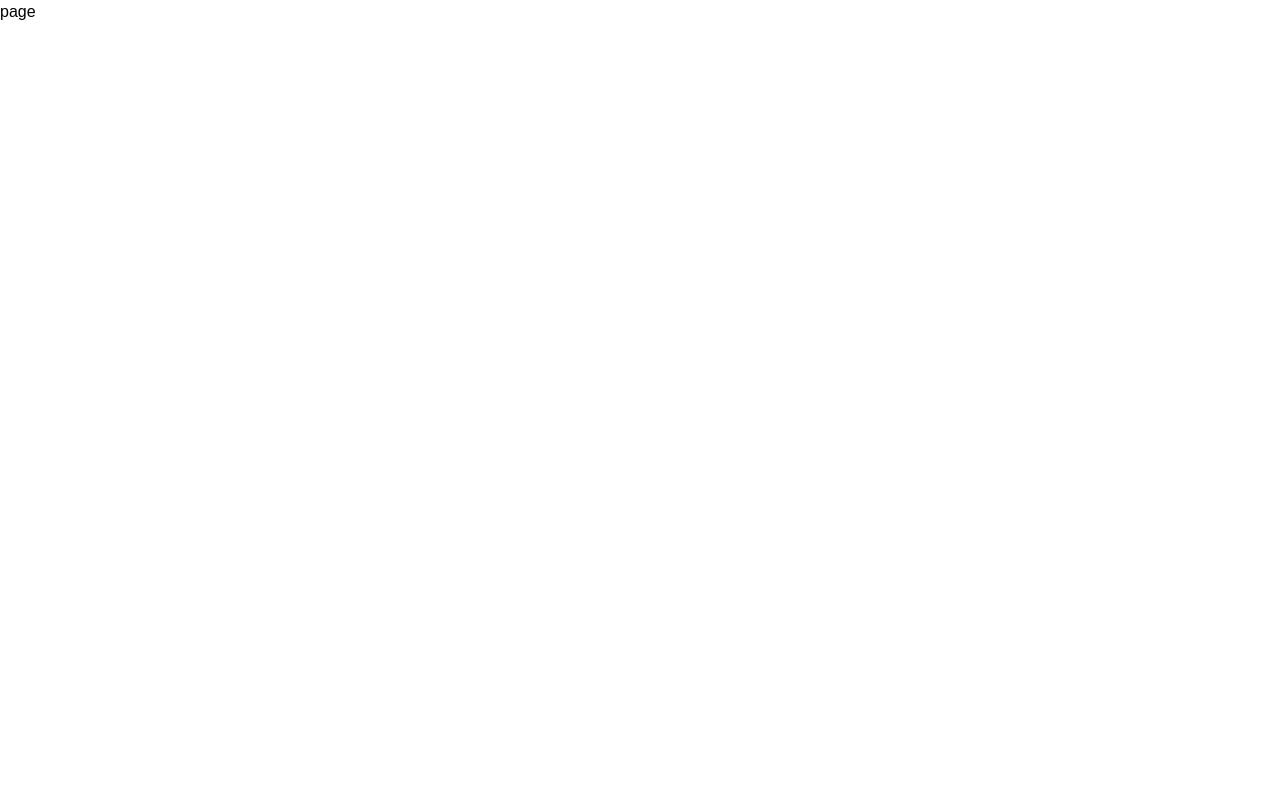
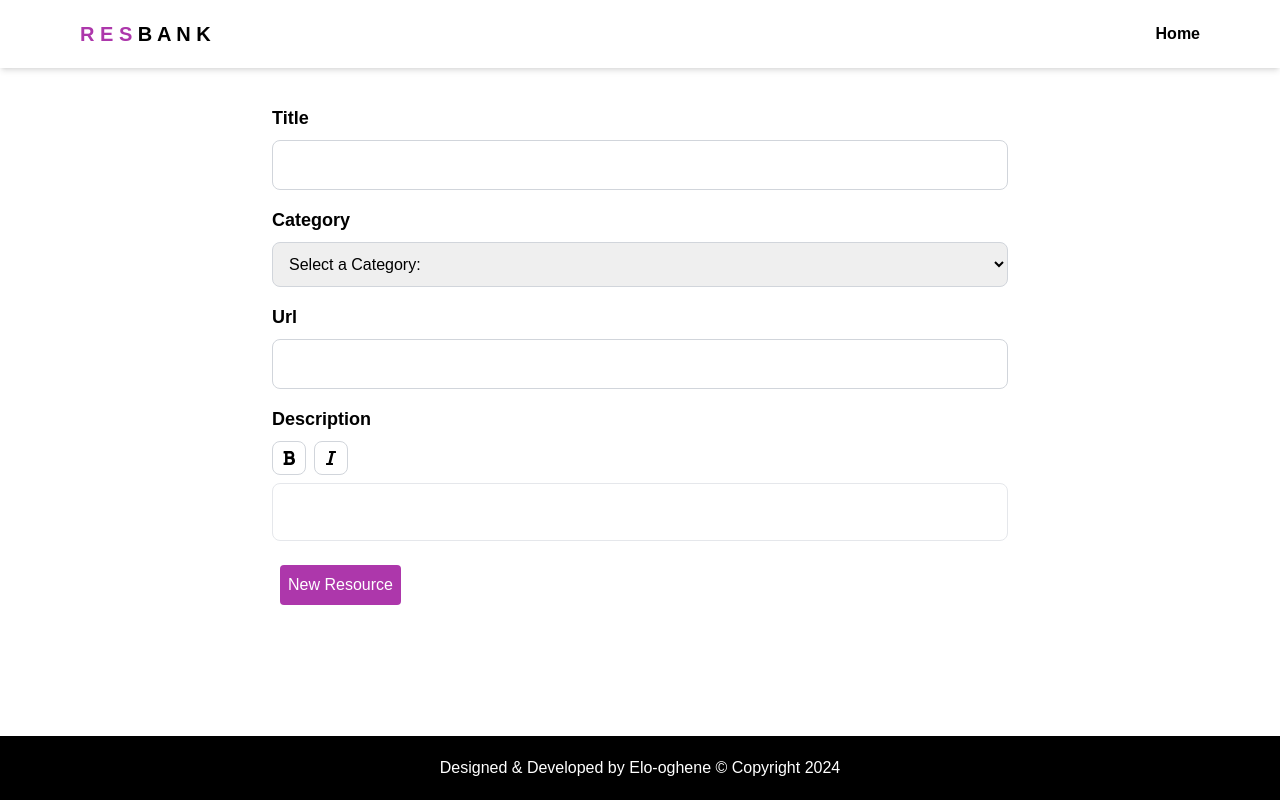
Before and after one commit to Dev-Elo-1505/Resource-Bank, a Next.js app: page /resource in a window 1280 px wide. Built offline with nearby package versions, Linux system fonts and the light colour scheme.

Commit message:
Build text editor

```diff
--- a/app/components/Footer.tsx
+++ b/app/components/Footer.tsx
@@ -1,7 +1,7 @@
 import React from "react";
 
 const Footer = () => {
-  return <footer className="px-20 py-5 bg-black text-center text-white absolute w-full bottom-0">
+  return <footer className="px-20 py-5 bg-black text-center text-white w-full">
     <p>Designed & Developed by <a className="hover:text-primary cursor-pointer">Elo-oghene</a> © Copyright 2024</p>
   </footer>;
 };
--- /dev/null
+++ b/app/components/Tiptap.tsx
@@ -0,0 +1,93 @@
+"use client";
+
+import { useEditor, EditorContent } from "@tiptap/react";
+import StarterKit from "@tiptap/starter-kit";
+import Link from "next/link";
+import { FaBold, FaItalic } from "react-icons/fa";
+
+const Tiptap = () => {
+  const editor = useEditor({
+    extensions: [StarterKit],
+    content: "",
+  });
+
+  if (!editor) return null;
+  return (
+    <div>
+      <form className="mx-auto p-4 max-w-3xl">
+        <div className="mb-4">
+          <label className="block font-bold text-lg mb-2" htmlFor="title">
+            Title
+          </label>
+          <input
+            type="text"
+            className="w-full border border-gray-300 rounded-lg p-3"
+            id="title"
+            name="title"
+            required
+          />
+        </div>
+        <div className="mb-4">
+          <label className="block font-bold text-lg mb-2" htmlFor="category">
+            Category
+          </label>
+          <select
+            className="w-full border border-gray-300 rounded-lg p-3"
+            id="category"
+            name="category"
+          >
+            <option value="" disabled selected>
+              Select a Category:{" "}
+            </option>
+          </select>
+        </div>
+
+        <div className="mb-4">
+          <label className="block font-bold text-lg mb-2" htmlFor="url">
+            Url
+          </label>
+          <input
+            type="url"
+            className="w-full border border-gray-300 rounded-lg p-3"
+            id="url"
+            name="url"
+            required
+          />
+        </div>
+        <div className="mb-4">
+          <label className="block font-bold text-lg mb-2" htmlFor="description">
+            Description
+          </label>
+          <div className="flex gap-2 mb-2">
+            <button
+              type="button"
+              onClick={() => editor.chain().focus().toggleBold().run()}
+              className={`${
+                editor.isActive("bold") ? "bg-primary text-white" : ""
+              } border border-gray-300 rounded-lg p-2`}
+            >
+              <FaBold />
+            </button>
+            <button
+              type="button"
+              onClick={() => editor.chain().focus().toggleItalic().run()}
+              className={`${
+                editor.isActive("bold") ? "bg-primary text-white" : ""
+              } border border-gray-300 rounded-lg p-2`}
+            >
+              <FaItalic />
+            </button>
+          </div>
+          <EditorContent editor={editor} className="border p-4 rounded-lg" />
+        </div>
+        <div>
+          <button className="bg-primary text-white rounded p-2 m-2">
+            <Link href="/">New Resource</Link>
+          </button>
+        </div>
+      </form>
+    </div>
+  );
+};
+
+export default Tiptap;
--- a/app/page.tsx
+++ b/app/page.tsx
@@ -1,3 +1,4 @@
+import Link from "next/link";
 import Footer from "./components/Footer";
 import Header from "./components/Header";
 
@@ -5,7 +6,7 @@ export default function Home() {
   return (
     <div className="relative min-h-screen">
       <Header />
-      <div className="text-green-900 underline">Hello Resource</div>
+      <button className="bg-primary text-white rounded p-2 m-2"><Link href="/resource">New Resource</Link></button>
       <Footer />
     </div>
   );
--- a/app/resource/page.tsx
+++ b/app/resource/page.tsx
@@ -1,7 +1,18 @@
 import React from "react";
+import Header from "../components/Header";
+import Footer from "../components/Footer";
+import Tiptap from "../components/Tiptap";
 
 const page = () => {
-  return <div>page</div>;
+  return (
+    <div className="flex flex-col min-h-screen">
+      <Header />
+      <section className="flex-grow px-20 mt-5">
+        <Tiptap />
+      </section>
+      <Footer />
+    </div>
+  );
 };
 
 export default page;
```
Also changed, not shown: package.json (+7 -0 lines), 1 other file (tests, documents, lock files or other folders).
